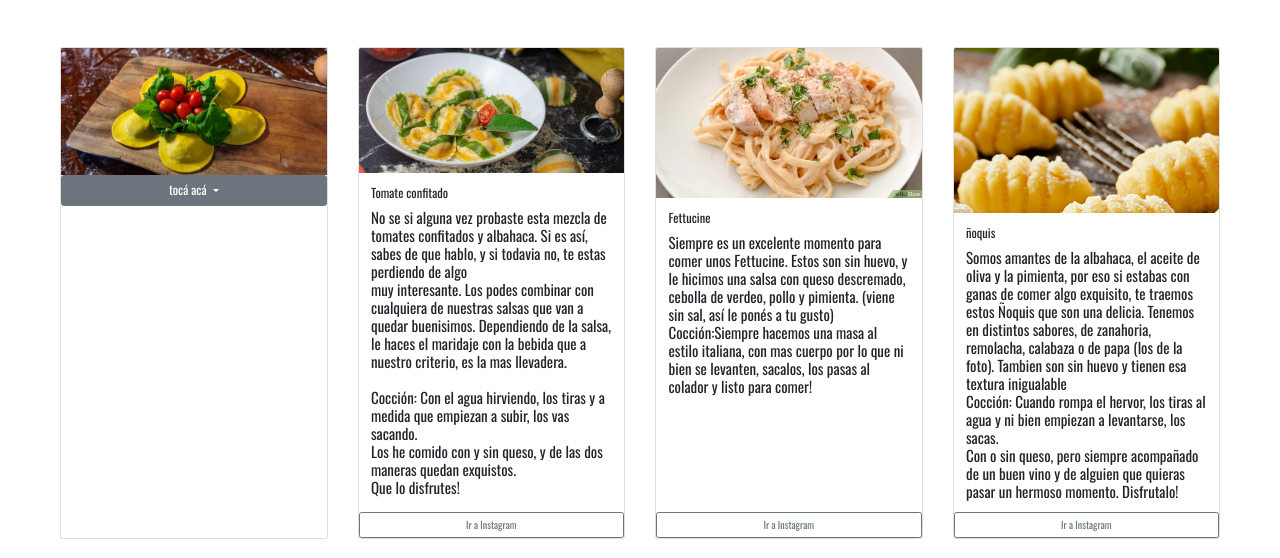
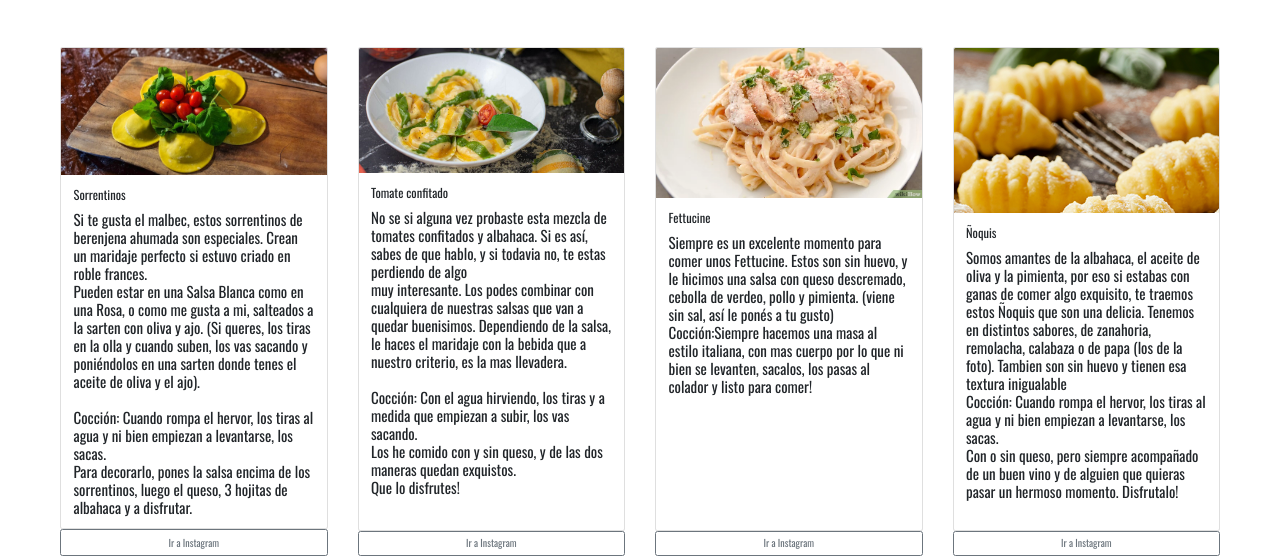
Before and after one commit to Leandromarelli/Desafio-28-06---Marelli-Leandro, a plain HTML site: page pages/recetas.html in a window 1280 px wide. Shown: the part 260-818 px from the top of the page. Drawn offline with nearby package versions, Linux system fonts and the light colour scheme.

Commit message:
Modificacion BS

```diff
--- a/pages/recetas.html
+++ b/pages/recetas.html
@@ -10,7 +10,7 @@
     <!-- Carga de mi css -->
     <link rel="stylesheet" href="../css/style.css">
 </head>
-<body>
+<body class="">
   <div class="container-fluid px-0 d-flex flex-column mt-auto h-100">
   <!-- NAV BS-->
   <nav id="nav"class="navbar navbar-expand-lg navbar-light border-bottom">
@@ -44,37 +44,33 @@
   </nav>
     <!-- END NAV BS-->
 
-<header>
+<header class="d-flex justify-content-center">
     <h1>Recetas y recomendaciones</h1>
 </header>
 <!-- CARDS ASIDE BS -->
-<aside class=" col-xs-1 col-sm-12 col-md-12 ">
+<aside class="col-xs-12 col-sm-12 col-md-12 ">
   <div class="d-flex flex-wrap mx-5 mb-4">
-    <div class="col">
-      <div class="card dropdown h-100 m-auto">
+    <div class="col d-flex flex-column justify-content-center ">
+      <div class="card h-100">
         <img src="../assets/img/sorrentinos.jpg" class="card-img-top" alt="Sorrentinos">
-        <button class="btn btn-secondary dropdown-toggle btn-lg pe-4" type="button" id="dropdownMenuButton1" data-bs-toggle="dropdown" aria-expanded="false">
-          tocá acá
-        </button>
-        <ul class="dropdown-menu" aria-labelledby="dropdownMenuButton1">
-          <li></li><div class="card-body">
+        <div class="card-body d-none d-md-12 d-lg-block d-xxl-block">
               <h5 class="card-title">Sorrentinos</h5>
               <p class="card-text h4">Si te gusta el malbec, estos sorrentinos de <span>berenjena ahumada</span> son especiales. Crean un maridaje perfecto si estuvo criado en roble frances.
                 <br>Pueden estar en una Salsa Blanca como en una Rosa, o como me gusta a mi, salteados a la sarten con oliva y ajo. (Si queres, los tiras en la olla y cuando suben, los vas sacando y poniéndolos en una sarten donde tenes el aceite de oliva y el ajo).
                 <br>
                 <br>
                 <span>Cocción:</span> Cuando rompa el hervor, los tiras al agua y ni bien empiezan a levantarse, los sacas.
-                <br>Para decorarlo, pones la salsa encima de los sorrentinos, luego el queso, 3 hojitas de albahaca y a disfrutar.</p>
-            </div>
-            <a href="#" class="btn btn-outline-secondary p-2 ml-3">Ir a Instagram</a>
-          </li>
-        </ul>
+                <br>Para decorarlo, pones la salsa encima de los sorrentinos, luego el queso, 3 hojitas de albahaca y a disfrutar.
+              </p>
+        </div>
       </div>
+      <a href="#" class="btn btn-outline-secondary p-2">Ir a Instagram</a>
     </div>
-    <div class="col">
+
+    <div class="col d-flex flex-column justify-content-center ">
       <div class="card h-100">
         <img src="../assets/img/tomateconfitado.jpg" class="card-img-top" alt="Tomate confitado">
-        <div class="card-body">
+        <div class="card-body d-none d-md-12 d-lg-block d-xxl-block">
           <h5 class="card-title">Tomate confitado</h5>
           <p class="card-text h4">No se si alguna vez probaste esta mezcla de <span>tomates confitados y albahaca</span>. Si es así, sabes de que hablo, y si todavia no, te estas perdiendo de algo
             <br>muy interesante. Los podes combinar con cualquiera de nuestras salsas que van a quedar buenisimos. Dependiendo de la salsa, le haces el maridaje con la bebida que a nuestro criterio, es la mas llevadera.
@@ -84,32 +80,33 @@
             <br> Los he comido con y sin queso, y de las dos maneras quedan exquistos.
             <br> Que lo disfrutes!</p>
         </div>
+      </div>
         <a href="#" class="btn btn-outline-secondary pb-2">Ir a Instagram</a>
-      </div>
     </div>
-    <div class="col">
+    <div class="col d-flex flex-column justify-content-center ">
       <div class="card h-100">
-        <img src="../assets/img/Fetuccine.jpg" class="card-img-top" alt="Fetuccine">
-        <div class="card-body">
+        <img src="../assets/img/Fetuccine.jpg" class="card-img-top" alt="Fettucine">
+        <div class="card-body d-none d-md-12 d-lg-block d-xxl-block">
           <h5 class="card-title">Fettucine</h5>
           <p class="card-text h4">Siempre es un excelente momento para comer unos Fettucine. Estos son sin huevo, y le hicimos una salsa con queso descremado, cebolla de verdeo, pollo y pimienta. (viene sin sal, así le ponés a tu gusto)
             <span>Cocción:</span>Siempre hacemos una masa al estilo italiana, con mas cuerpo por lo que ni bien se levanten, sacalos, los pasas al colador y listo para comer!
         </div>
+      </div>
         <a href="#" class="btn btn-outline-secondary pb-2">Ir a Instagram</a>
-      </div>
     </div>
-    <div class="col">
+    <div class="col d-flex flex-column justify-content-center ">
       <div class="card h-100">
-        <img src="../assets/img/noqui.png" class="card-img-top" alt="ñoquis">
-        <div class="card-body">
-          <h5 class="card-title">ñoquis</h5>
+        <img src="../assets/img/noqui.png" class="card-img-top" alt="Ñoquis">
+        <div class="card-body d-none d-md-12 d-lg-block d-xxl-block">
+          <h5 class="card-title">Ñoquis</h5>
           <p class="card-text h4">Somos amantes de la albahaca, el aceite de oliva y la pimienta, por eso si estabas con ganas de comer algo exquisito, te traemos estos Ñoquis que son una delicia. Tenemos en distintos sabores, de zanahoria, remolacha, calabaza o de papa (los de la foto). Tambien son sin huevo y tienen esa textura inigualable
             <br><span>Cocción:</span> Cuando rompa el hervor, los tiras al agua y ni bien empiezan a levantarse, los sacas.
             <br>Con o sin queso, pero siempre acompañado de un buen vino y de alguien que quieras pasar un hermoso momento. Disfrutalo!</p>
         </div>
-        <a href="#" class="btn btn-outline-secondary pb-2">Ir a Instagram</a>
       </div>
+      <a href="#" class="btn btn-outline-secondary pb-2">Ir a Instagram</a>
     </div>
+
   </div>
 </aside>
 <!-- END CARDS ASIDE BS-->
```
